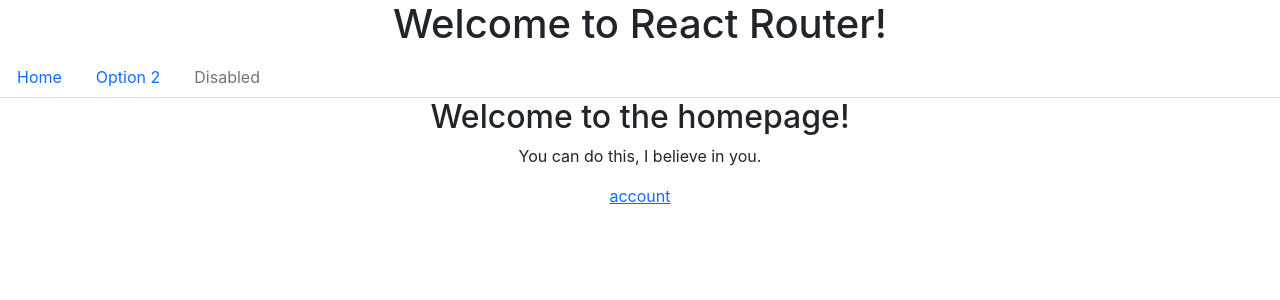
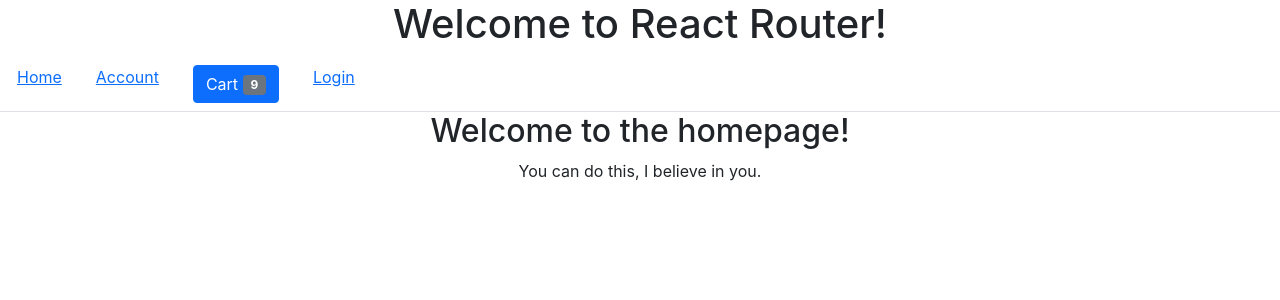
Before and after one commit to joekupernik/react-store, a React (Create React App) app: page / in a window 1280 px wide. Shown: the top 300 px of the page. Built offline with nearby package versions, Linux system fonts and the light colour scheme; the HTML template or start-up script is replaced by a standard one.

Commit message:
header setup

```diff
--- a/src/components/Header/Header.js
+++ b/src/components/Header/Header.js
@@ -1,5 +1,9 @@
 import React from "react";
 import Nav from "react-bootstrap/Nav";
+import {Link } from "react-router-dom";
+import Badge from "react-bootstrap/Badge";
+import Button from "react-bootstrap/Button";
+
 
 
 function Header (){
@@ -7,15 +11,19 @@
        <>
     <Nav variant="tabs" defaultActiveKey="/home">
   <Nav.Item>
-    <Nav.Link href="/">Home</Nav.Link>
+    <Nav.Link eventKey="/"> <Link to="/">Home</Link></Nav.Link>
   </Nav.Item>
   <Nav.Item>
-    <Nav.Link eventKey="link-1">Option 2</Nav.Link>
+    <Nav.Link eventKey="/Account"> <Link to="/Account">Account</Link></Nav.Link>
   </Nav.Item>
   <Nav.Item>
-    <Nav.Link eventKey="disabled" disabled>
-      Disabled
-    </Nav.Link>
+    <Nav.Link eventKey="/Cart"><Link to="/Cart">
+    <Button variant="primary">
+  Cart <Badge bg="secondary">9</Badge>
+</Button></Link></Nav.Link>
+  </Nav.Item>
+  <Nav.Item>
+    <Nav.Link eventKey="/Login"><Link to="/Login">Login</Link></Nav.Link>
   </Nav.Item>
 </Nav>
        </>
--- a/src/routes/Account.js
+++ b/src/routes/Account.js
@@ -1,10 +1,12 @@
 import React from "react";
 import {Link } from "react-router-dom";
+import Header from '../components/Header/Header';
 
 function Account() {
     return (
       <>
         <main>
+          <Header />
           <h2>Who are we?</h2>
           <p>
             That feels like an existential question, don't you
--- a/src/routes/Cart.js
+++ b/src/routes/Cart.js
@@ -1,11 +1,12 @@
 import React from "react";
-
+import Header from '../components/Header/Header';
 
 
 function Cart() {
     return (
       <>
         <main>
+          <Header />
           <h2>Welcome to the homepage!</h2>
           <p>You can do this, I believe in you.</p>
         </main>
--- a/src/routes/Home.js
+++ b/src/routes/Home.js
@@ -1,5 +1,4 @@
 import React from "react";
-import {Link } from "react-router-dom";
 import Header from '../components/Header/Header';
 
 function Home() {
@@ -10,10 +9,6 @@
           <h2>Welcome to the homepage!</h2>
           <p>You can do this, I believe in you.</p>
         </main>
-        <nav>
-          <Link to="/account">account</Link>
-        </nav>
-
       </>
     );
   }
```
